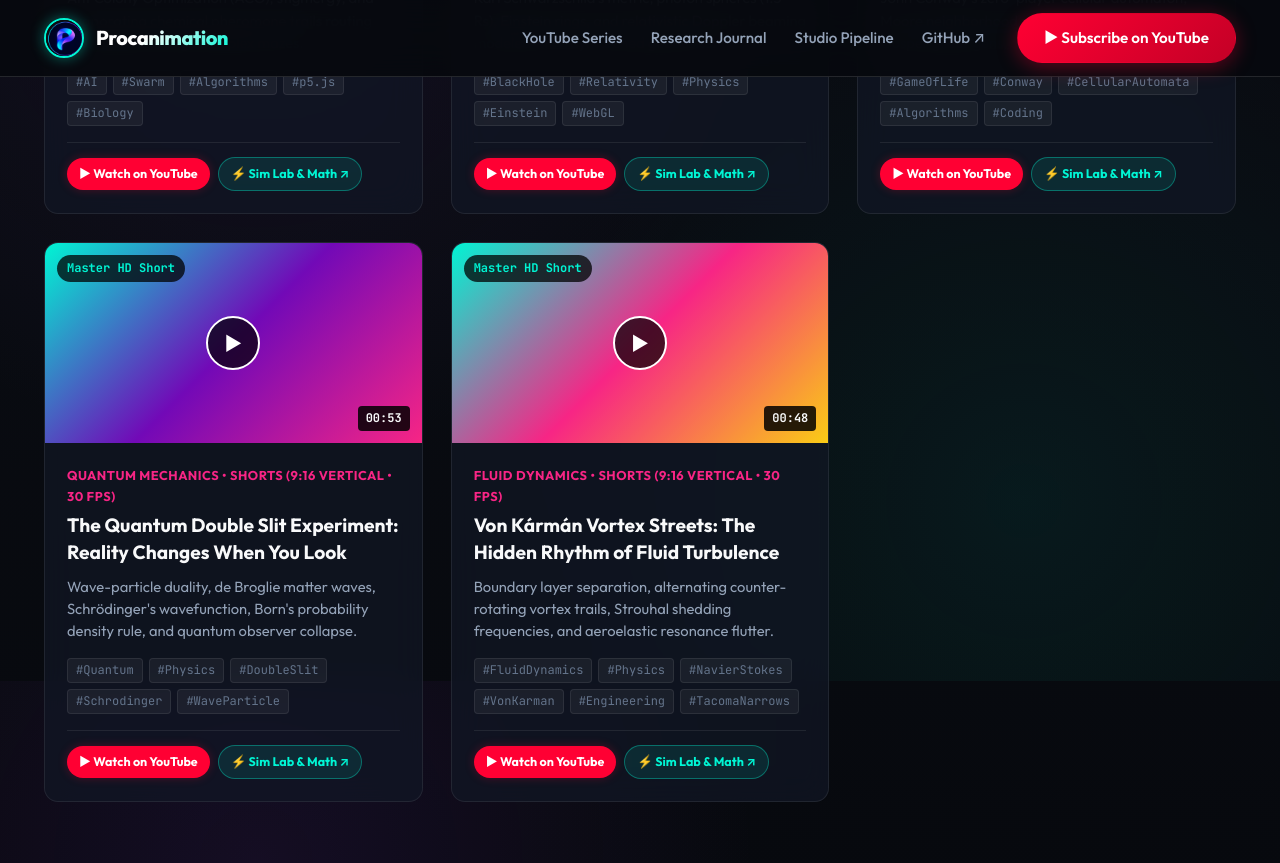
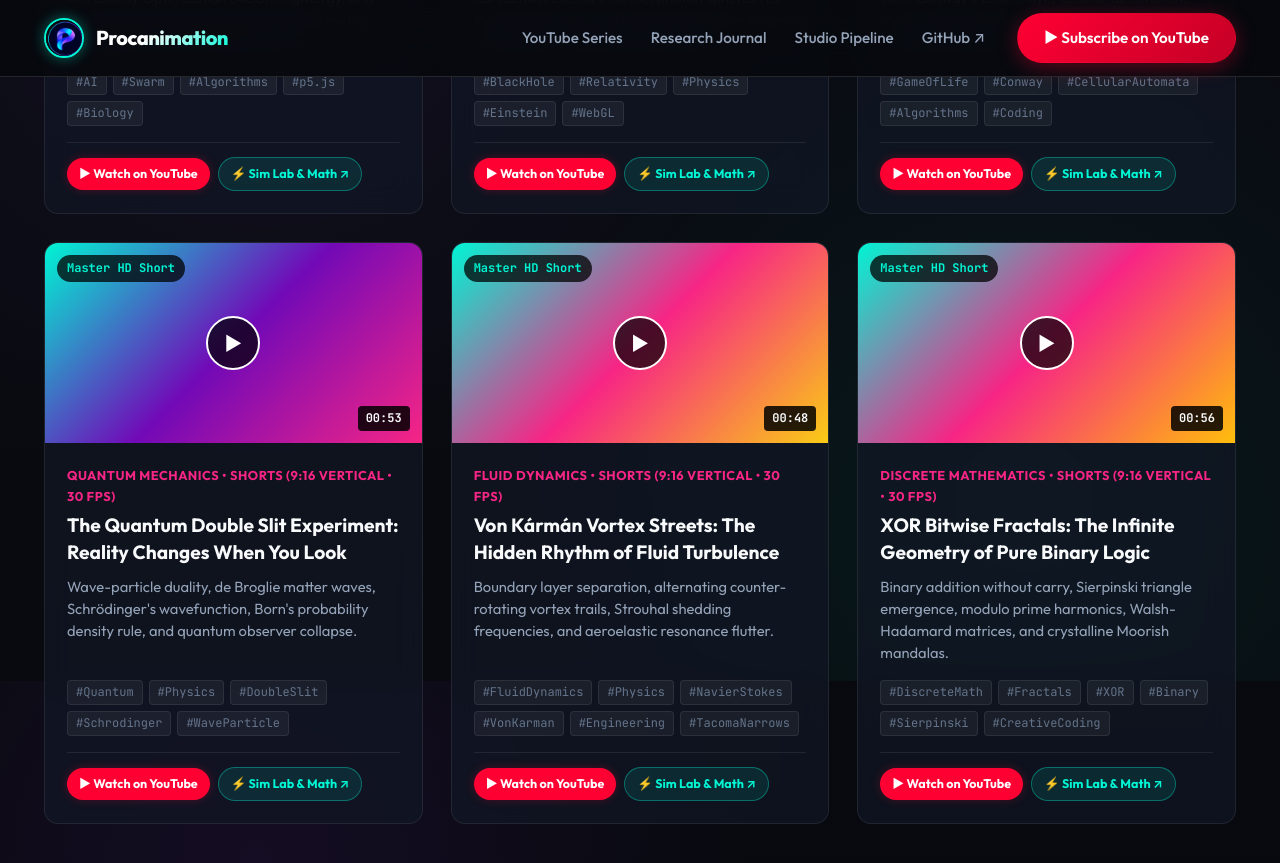
Before and after one commit to procanimation/procanimation.github.io, a Jekyll site: the page built from index.html, in a window 1280 px wide and 900 px high, scrolled down 2919 px. Shown: the top 863 px of the window. Built offline with Jekyll 4.4.1, drawn with Linux system fonts in a browser that asks for light colours; some of the changed text lies outside the part shown.

Commit message:
feat(experiments): add XOR Bitwise Fractals interactive web lab and catalog entry

```diff
--- a/_data/projects.yml
+++ b/_data/projects.yml
@@ -148,3 +148,13 @@
   demo_url: "/experiments/von-karman-vortex.html"
   featured: true
   gradient: "linear-gradient(135deg, #00f5d4 0%, #f72585 50%, #facc15 100%)"
+
+- id: "xor-bitwise-fractal"
+  name: "XOR Bitwise Fractals"
+  tag: "Discrete Math • Binary Geometry"
+  tech: "HTML5 Canvas • Uint32 Bitwise"
+  description: "Binary addition without carry, Sierpinski triangle emergence, modulo prime harmonics, Walsh-Hadamard matrices, and crystalline Moorish mandalas."
+  repo_url: "https://github.com/procanimation/science-stuff/tree/main/xor_bitwise_fractal"
+  demo_url: "/experiments/xor-bitwise-fractal.html"
+  featured: true
+  gradient: "linear-gradient(135deg, #00f5d4 0%, #f72585 50%, #ffbe0b 100%)"
--- a/_data/youtube.yml
+++ b/_data/youtube.yml
@@ -119,3 +119,14 @@
   gradient: "linear-gradient(135deg, #00f5d4, #f72585, #facc15)"
   video_url: "https://youtube.com/@procanimation"
   article_url: "/experiments/von-karman-vortex.html"
+
+- title: "XOR Bitwise Fractals: The Infinite Geometry of Pure Binary Logic"
+  series: "Discrete Mathematics"
+  format: "Shorts (9:16 Vertical • 30 FPS)"
+  duration: "00:56"
+  description: "Binary addition without carry, Sierpinski triangle emergence, modulo prime harmonics, Walsh-Hadamard matrices, and crystalline Moorish mandalas."
+  tags: ["DiscreteMath", "Fractals", "XOR", "Binary", "Sierpinski", "CreativeCoding"]
+  badge: "Master HD Short"
+  gradient: "linear-gradient(135deg, #00f5d4, #f72585, #ffbe0b)"
+  video_url: "https://youtube.com/@procanimation"
+  article_url: "/experiments/xor-bitwise-fractal.html"
--- /dev/null
+++ b/experiments/xor-bitwise-fractal.html
@@ -0,0 +1,166 @@
+---
+layout: article
+title: "XOR Bitwise Fractals: The Infinite Geometry of Pure Binary Logic"
+tagline: "Discrete Mathematics, Sierpinski Carpets & Walsh-Hadamard Matrices"
+description: "How the simplest logic gate in computer science—the Exclusive OR (XOR)—spawns infinite recursive self-similarity, crystalline mandalas, and Moorish tapestries."
+category: "Discrete Mathematics & Computational Art"
+permalink: /experiments/xor-bitwise-fractal.html
+---
+
+<p class="article-lead">
+  In digital electronics, the <strong>Exclusive OR (XOR)</strong> gate performs the most elemental decision: output true if and only if its inputs disagree. In binary arithmetic, XOR is addition without carry. Yet when you evaluate this tiny binary operator across a two-dimensional grid of integers, a staggering phenomenon emerges: infinite recursive self-similarity, the iconic <strong>Sierpinski Gasket</strong>, and crystalline tapestries that rival ancient sacred geometry.
+</p>
+
+<!-- The Bitwise Math Lexicon -->
+<h3>The Discrete Mathematics Lexicon</h3>
+<div class="chaos-lexicon-grid">
+  <div class="lexicon-card">
+    <h4>Bitwise Exclusive OR ($\oplus$)</h4>
+    <p>A fundamental binary operation. In the finite field $\mathbb{F}_2$ (Galois field of two elements), $x \oplus y$ computes addition modulo 2: $0 \oplus 0 = 0$, $0 \oplus 1 = 1$, $1 \oplus 0 = 1$, and $1 \oplus 1 = 0$.</p>
+  </div>
+  <div class="lexicon-card">
+    <h4>Sierpinski Triangle Emergence</h4>
+    <p>Plotting all coordinate pairs $(x, y)$ satisfying $(x \ \& \ y) = 0$ or $(x \oplus y) < \text{threshold}$ produces the Sierpinski gasket, possessing a fractional Hausdorff dimension of $D = \frac{\ln 3}{\ln 2} \approx 1.585$.</p>
+  </div>
+  <div class="lexicon-card">
+    <h4>Modulo Bitwise Tapestries</h4>
+    <p>Applying modulo arithmetic $(x \oplus y \oplus t) \pmod m == 0$ creates crystalline periodic symmetries. Divisors like $m=3, 5, 7$ generate intricate Moorish Islamic tile stars and kaleidoscopic mandalas.</p>
+  </div>
+  <div class="lexicon-card">
+    <h4>Walsh-Hadamard Transform</h4>
+    <p>XOR fractal matrices are directly isomorphic to Hadamard matrices $H_{2^k}$. Their rows form mutually orthogonal codes, used globally in CDMA mobile communications, radar, and GPS signals.</p>
+  </div>
+</div>
+
+<!-- Interactive Simulation Box -->
+<div class="interactive-simulation-box">
+  <div class="simulation-header">
+    <div class="sim-title">
+      <span>⚡ REAL-TIME XOR BITWISE FRACTAL ENGINE</span>
+      <span style="font-weight:400; color:var(--text-muted); font-size:0.8rem;">(Bitwise Integer Matrix & Dynamic Modulo Harmonics)</span>
+    </div>
+    <div class="sim-legend">
+      <span style="color:#00f5d4;">● Crystalline Nodes</span>
+      <span style="color:#f72585;">● Secondary Harmonics</span>
+      <span style="color:#ffbe0b;">● Gold Resonances</span>
+    </div>
+  </div>
+
+  <div class="canvas-stage" style="position:relative; width:100%; height:540px; background:#020617; border-radius:8px; overflow:hidden;">
+    <canvas id="xorCanvas" style="width:100%; height:100%; display:block;"></canvas>
+    <div class="canvas-hud" style="position:absolute; top:12px; left:12px; right:12px; display:flex; justify-content:space-between; font-family:monospace; font-size:11px; color:#94a3b8; pointer-events:none; background:rgba(2,6,23,0.85); padding:8px 12px; border-radius:6px; border:1px solid rgba(0,245,212,0.25);">
+      <div>Equation: <span id="hudEq" style="color:#00f5d4; font-weight:bold;">(x ⊕ y ⊕ t) mod 3</span></div>
+      <div>Modulo ($m$): <span id="hudMod" style="color:#ffbe0b; font-weight:bold;">3</span></div>
+      <div>Zoom: <span id="hudZoom" style="color:#fff; font-weight:bold;">1.5x</span></div>
+      <div>Temporal Offset ($t$): <span id="hudTime" style="color:#f72585; font-weight:bold;">0</span></div>
+    </div>
+  </div>
+
+  <div class="simulation-controls" style="display:flex; flex-wrap:wrap; gap:16px; margin-top:16px; padding:16px; background:var(--bg-surface-elevated, #101624); border-radius:8px; border:1px solid rgba(255,255,255,0.08); align-items:center;">
+    <button id="btnToggleAnim" class="btn btn-primary" style="padding:10px 18px; font-size:12px; border-radius:6px; cursor:pointer; background:#00f5d4; color:#020617; font-weight:bold; border:none;">
+      Pause Animation
+    </button>
+    <div style="flex:1; min-width:180px;">
+      <label style="display:block; font-size:12px; color:#94a3b8; margin-bottom:4px;">Modulo Divisor ($m$)</label>
+      <input type="range" id="sliderMod" min="2" max="11" step="1" value="3" style="width:100%;">
+    </div>
+    <div style="flex:1; min-width:180px;">
+      <label style="display:block; font-size:12px; color:#94a3b8; margin-bottom:4px;">Zoom Scale</label>
+      <input type="range" id="sliderZoom" min="0.5" max="3.5" step="0.1" value="1.5" style="width:100%;">
+    </div>
+  </div>
+  <p style="font-size:11px; color:#64748b; margin-top:8px;">💡 <em>Interactive Lab: Drag the Modulo Divisor slider to explore different prime harmonic symmetries (m=2 gives the pure Sierpinski triangle; m=5 or 7 gives Moorish mandalas)!</em></p>
+</div>
+
+<div class="experiment-actions" style="margin-top:32px; display:flex; gap:16px; flex-wrap:wrap;">
+  <a href="https://github.com/procanimation/science-stuff/tree/main/xor_bitwise_fractal" target="_blank" rel="noopener" class="btn btn-primary" style="display:inline-flex; align-items:center; gap:8px;">
+    <svg viewBox="0 0 24 24" width="16" height="16" fill="currentColor"><path d="M12 0C5.37 0 0 5.37 0 12c0 5.31 3.435 9.795 8.205 11.385.6.105.825-.255.825-.57 0-.285-.015-1.23-.015-2.235-3.015.555-3.795-.735-4.035-1.41-.135-.345-.72-1.41-1.23-1.695-.42-.225-1.02-.78-.015-.795.945-.015 1.62.87 1.845 1.23 1.08 1.815 2.805 1.305 3.495.99.105-.78.42-1.305.765-1.605-2.67-.3-5.46-1.335-5.46-5.925 0-1.305.465-2.385 1.23-3.225-.12-.3-.54-1.53.12-3.18 0 0 1.005-.315 3.3 1.23.96-.27 1.98-.405 3-.405s2.04.135 3 .405c2.295-1.56 3.3-1.23 3.3-1.23.66 1.65.24 2.88.12 3.18.765.84 1.23 1.905 1.23 3.225 0 4.605-2.805 5.625-5.475 5.925.435.375.81 1.095.81 2.22 0 1.605-.015 2.895-.015 3.3 0 .315.225.69.825.57A12.02 12.02 0 0024 12c0-6.63-5.37-12-12-12z"/></svg>
+    <span>Explore Companion Source Code on GitHub</span>
+  </a>
+  <a href="https://youtube.com/@procanimation" id="btnShortsLink" target="_blank" rel="noopener" class="btn btn-secondary" style="display:inline-flex; align-items:center; gap:8px;">
+    <svg viewBox="0 0 24 24" width="16" height="16" fill="currentColor"><path d="M23.498 6.186a3.016 3.016 0 0 0-2.122-2.136C19.505 3.545 12 3.545 12 3.545s-7.505 0-9.377.505A3.017 3.017 0 0 0 .502 6.186C0 8.07 0 12 0 12s0 3.93.502 5.814a3.016 3.016 0 0 0 2.122 2.136c1.871.505 9.376.505 9.376.505s7.505 0 9.377-.505a3.015 3.015 0 0 0 2.122-2.136C24 15.93 24 12 24 12s0-3.93-.502-5.814zM9.545 15.568V8.432L15.818 12l-6.273 3.568z"/></svg>
+    <span>Watch High-Definition Master Short</span>
+  </a>
+</div>
+
+<script>
+(function() {
+  const canvas = document.getElementById('xorCanvas');
+  const ctx = canvas.getContext('2d');
+  const hudEq = document.getElementById('hudEq');
+  const hudMod = document.getElementById('hudMod');
+  const hudZoom = document.getElementById('hudZoom');
+  const hudTime = document.getElementById('hudTime');
+  const sliderMod = document.getElementById('sliderMod');
+  const sliderZoom = document.getElementById('sliderZoom');
+  const btnToggleAnim = document.getElementById('btnToggleAnim');
+
+  let animating = true;
+  btnToggleAnim.addEventListener('click', () => {
+    animating = !animating;
+    btnToggleAnim.textContent = animating ? "Pause Animation" : "Resume Animation";
+    btnToggleAnim.style.background = animating ? "#00f5d4" : "#ffbe0b";
+  });
+
+  const off = document.createElement('canvas');
+  const offCtx = off.getContext('2d');
+
+  function resize() {
+    canvas.width = canvas.parentElement.clientWidth;
+    canvas.height = canvas.parentElement.clientHeight;
+    off.width = Math.floor(canvas.width / 2);
+    off.height = Math.floor(canvas.height / 2);
+  }
+  window.addEventListener('resize', resize);
+  resize();
+
+  let t = 0;
+  function render() {
+    if (animating) t += 0.45;
+    const w = off.width;
+    const h = off.height;
+    const mod = parseInt(sliderMod.value, 10);
+    const zoom = parseFloat(sliderZoom.value);
+    const tInt = Math.floor(t);
+
+    hudEq.textContent = `(x ⊕ y ⊕ t) mod ${mod}`;
+    hudMod.textContent = mod;
+    hudZoom.textContent = `${zoom.toFixed(1)}x`;
+    hudTime.textContent = tInt;
+
+    const img = offCtx.createImageData(w, h);
+    const d32 = new Uint32Array(img.data.buffer);
+    const cx = w / 2;
+    const cy = h / 2;
+    const inv = 1.0 / zoom;
+
+    let idx = 0;
+    for (let py = 0; py < h; py++) {
+      const y = Math.floor(Math.abs((py - cy) * inv + 256));
+      for (let px = 0; px < w; px++) {
+        const x = Math.floor(Math.abs((px - cx) * inv + 256));
+        const val = (x ^ y ^ tInt);
+        const rem = val % mod;
+
+        if (rem === 0) {
+          const b = (val & 1) + ((val >> 1) & 1);
+          d32[idx] = b === 0 ? 0xFF0BBEFF : (b === 1 ? 0xFFD4F500 : 0xFF8525F7);
+        } else if (rem === 1 && mod > 2) {
+          d32[idx] = 0xFFB70972;
+        } else {
+          d32[idx] = 0xFF170602;
+        }
+        idx++;
+      }
+    }
+
+    offCtx.putImageData(img, 0, 0);
+
+    ctx.imageSmoothingEnabled = false;
+    ctx.drawImage(off, 0, 0, canvas.width, canvas.height);
+
+    requestAnimationFrame(render);
+  }
+  requestAnimationFrame(render);
+})();
+</script>
```
